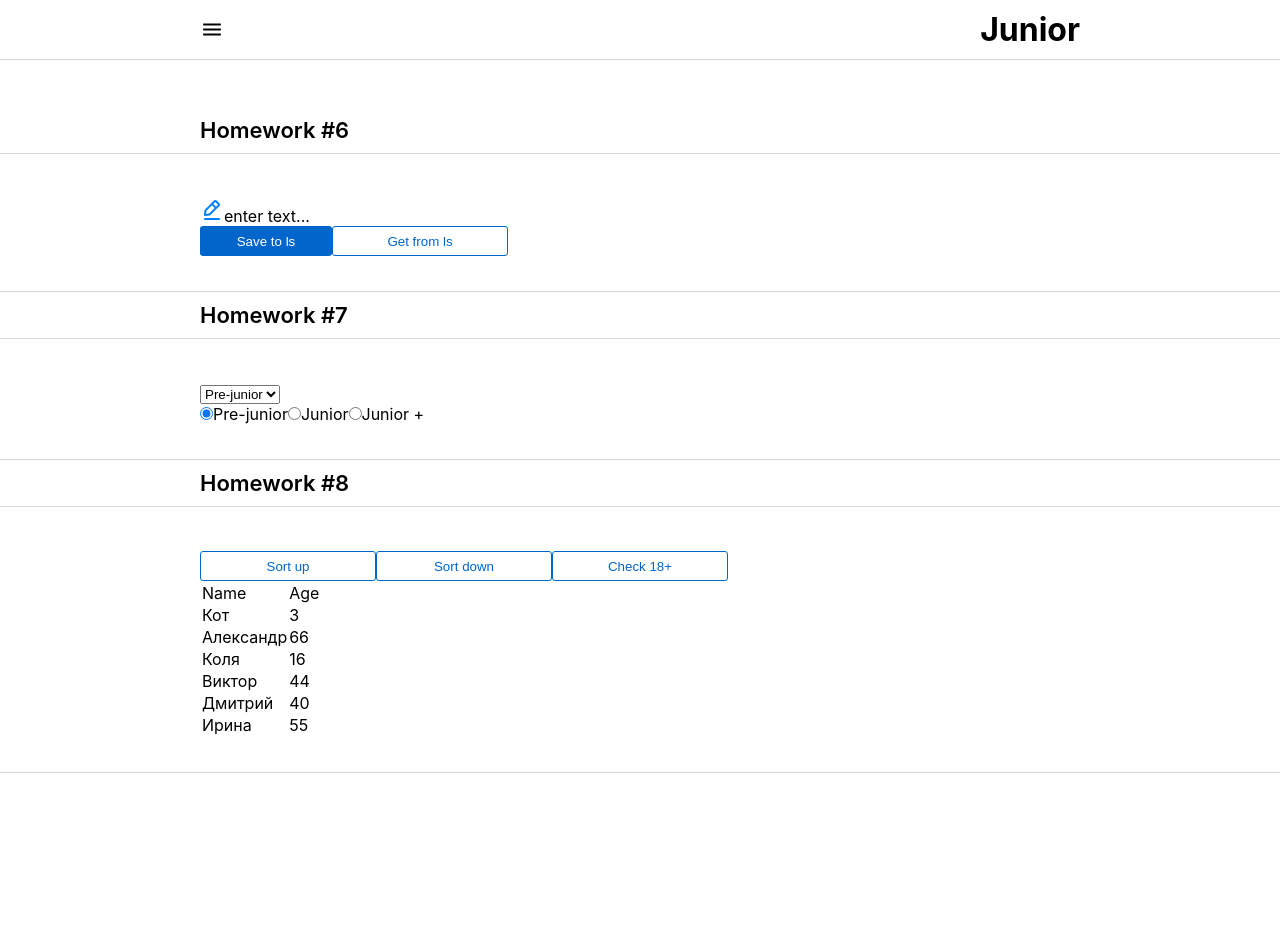
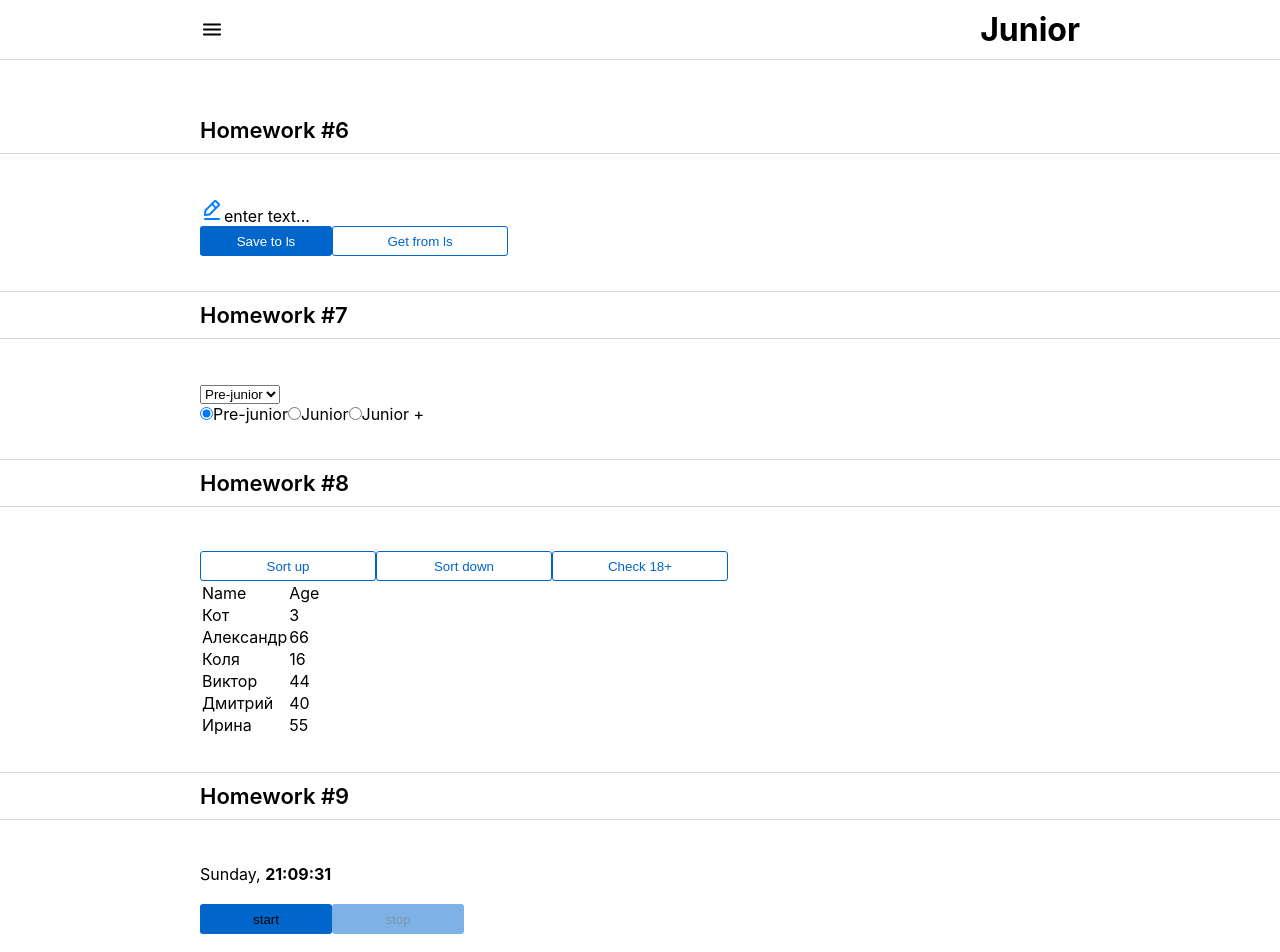
Before and after one commit to Alexmiroha/homework-IT-incubator, a React (Create React App) app: page /#/junior in a window 1280 px wide. Shown: the top 952 px of the page. Before the commit the page ends 800 px from the top, so only its background shows below. Built offline with nearby package versions, Linux system fonts and the light colour scheme.

Commit message:
HW9 done

```diff
--- a/src/s2-homeworks/hw04/common/c2-SuperButton/SuperButton.module.css
+++ b/src/s2-homeworks/hw04/common/c2-SuperButton/SuperButton.module.css
@@ -8,6 +8,7 @@
 
 .disabled {
     opacity: 0.5;
+    border: #cc0000;
     color: #002E5C;
 }
 
--- a/src/s2-homeworks/hw05/pages/Junior.tsx
+++ b/src/s2-homeworks/hw05/pages/Junior.tsx
@@ -2,7 +2,7 @@ import React from 'react'
 import HW6 from "../../hw06/HW6";
 import HW7 from '../../hw07/HW7'
 import HW8 from '../../hw08/HW8'
-// import HW9 from '../../hw09/HW9'
+import HW9 from '../../hw09/HW9'
 
 function Junior() {
     return (
@@ -10,7 +10,7 @@ function Junior() {
             <HW6 />
             <HW7 />
             <HW8 />
-            {/*<HW9 />*/}
+            <HW9 />
         </div>
     )
 }
--- a/src/s2-homeworks/hw09/Clock.tsx
+++ b/src/s2-homeworks/hw09/Clock.tsx
@@ -4,7 +4,7 @@ import {restoreState} from '../hw06/localStorage/localStorage'
 import s from './Clock.module.css'
 
 function Clock() {
-    const [timerId, setTimerId] = useState<number | undefined>(undefined)
+    const [timerId, setTimerId] = useState<NodeJS.Timeout | undefined>(undefined)
     // for autotests // не менять // можно подсунуть в локалСторэдж нужную дату, чтоб увидеть как она отображается
     const [date, setDate] = useState<Date>(new Date(restoreState('hw9-date', Date.now())))
     const [show, setShow] = useState<boolean>(false)
@@ -12,27 +12,31 @@ function Clock() {
     const start = () => {
         // пишут студенты // запустить часы (должно отображаться реальное время, а не +1)
         // сохранить ид таймера (https://learn.javascript.ru/settimeout-setinterval#setinterval)
-
+        const id = setInterval(() => setDate(new Date(restoreState('hw9-date', Date.now()))), 1000)
+        setTimerId(id)
     }
 
     const stop = () => {
         // пишут студенты // поставить часы на паузу, обнулить ид таймера (timerId <- undefined)
-
+        if (timerId !== undefined) {
+            clearInterval(timerId)
+            setTimerId(undefined)
+        }
     }
 
     const onMouseEnter = () => { // пишут студенты // показать дату если наведена мышка
-
+        setShow(true)
     }
     const onMouseLeave = () => { // пишут студенты // спрятать дату если мышка не наведена
-
+        setShow(false)
     }
 
-    const stringTime = 'date->time' || <br/> // часы24:минуты:секунды (01:02:03)/(23:02:03)/(24:00:00)/(00:00:01) // пишут студенты
-    const stringDate = 'date->date' || <br/> // день.месяц.год (01.02.2022) // пишут студенты, варианты 01.02.0123/01.02.-123/01.02.12345 не рассматриваем
+    const stringTime = `${date.getHours().toString().padStart(2, '0')}:${date.getMinutes().toString().padStart(2, '0')}:${date.getSeconds().toString().padStart(2, '0')}` || <br/> // часы24:минуты:секунды (01:02:03)/(23:02:03)/(24:00:00)/(00:00:01) // пишут студенты
+    const stringDate = `${date.getDate().toString().padStart(2, '0')}.${(date.getMonth() + 1).toString().padStart(2, '0')}.${date.getFullYear()}` || <br/> // день.месяц.год (01.02.2022) // пишут студенты, варианты 01.02.0123/01.02.-123/01.02.12345 не рассматриваем
 
     // день недели на английском, месяц на английском (https://learn.javascript.ru/intl#intl-datetimeformat)
-    const stringDay = 'date->day' || <br/> // пишут студенты
-    const stringMonth = 'date->month' || <br/> // пишут студенты
+    const stringDay = date.toLocaleString('en-US', { weekday: 'long' }) || <br/> // пишут студенты
+    const stringMonth = date.toLocaleString('en-US', { month: 'long' }) || <br/> // пишут студенты
 
     return (
         <div className={s.clock}>
@@ -65,15 +69,17 @@ function Clock() {
 
             <div className={s.buttonsContainer}>
                 <SuperButton
+                    xType={timerId ? 'disabled' : ''}
                     id={'hw9-button-start'}
-                    disabled={true} // пишут студенты // задизэйблить если таймер запущен
+                    disabled={!!timerId} // пишут студенты // задизэйблить если таймер запущен
                     onClick={start}
                 >
                     start
                 </SuperButton>
                 <SuperButton
+                    xType={!timerId ? 'disabled' : ''}
                     id={'hw9-button-stop'}
-                    disabled={true} // пишут студенты // задизэйблить если таймер не запущен
+                    disabled={!timerId} // пишут студенты // задизэйблить если таймер не запущен
                     onClick={stop}
                 >
                     stop
```
